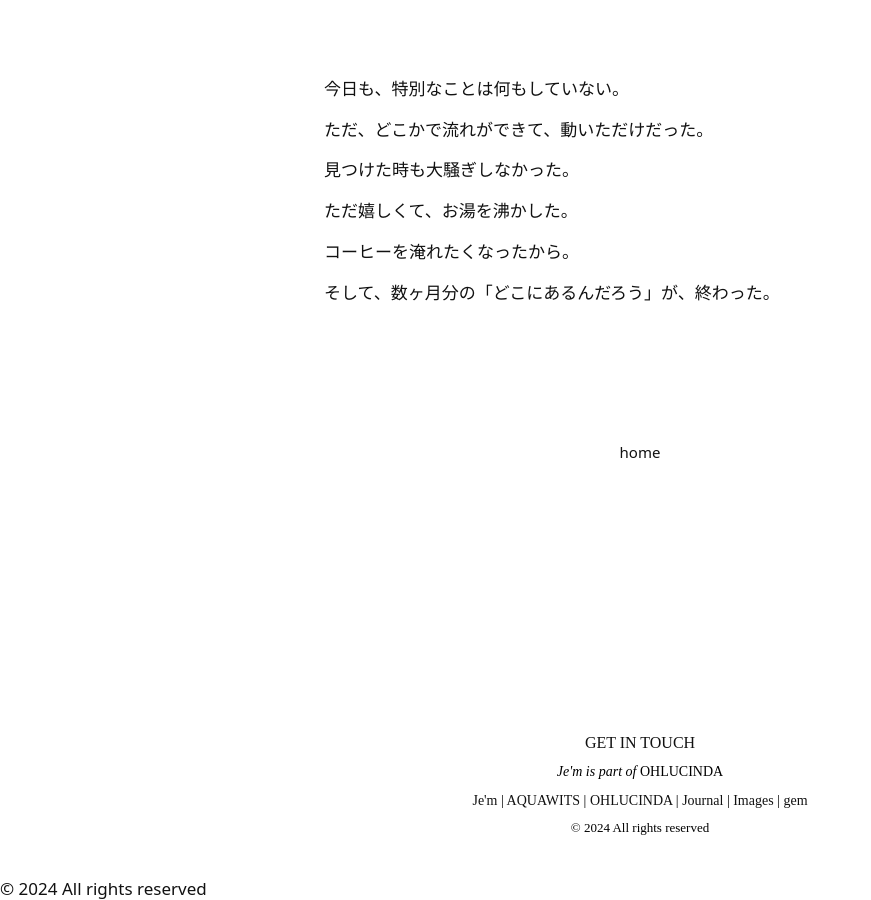
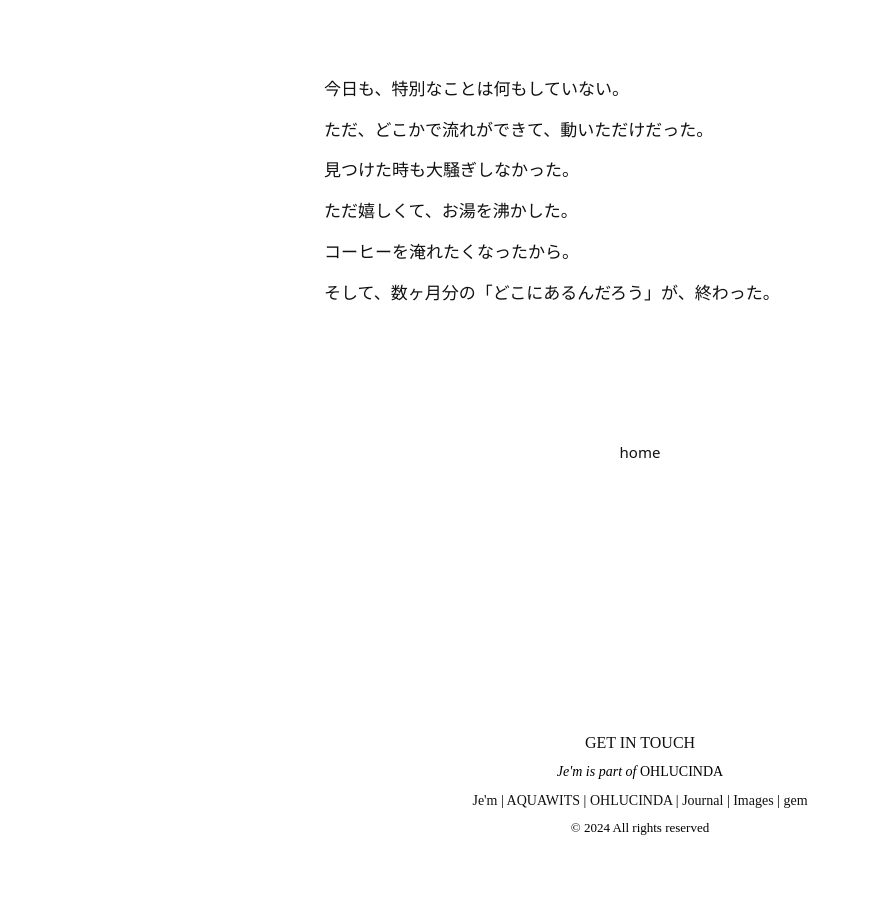
Before and after one commit to ohlucinda/ohlucinda-mobile, a Jekyll site: the page built from _posts/2026-05-01-赤いもの.md, in a window 1280 px wide and 900 px high, scrolled down 2476 px. Shown: the whole window, without its empty margins (0-871 px from the left). Built offline with Jekyll 4.4.1, drawn with Linux system fonts in a browser that asks for light colours; after the commit the page ends 3353 px from its top, so only the background shows below that.

Commit message:
Update default.html

```diff
--- a/_layouts/default.html
+++ b/_layouts/default.html
@@ -42,6 +42,7 @@
 </main>
 
 <div class="footer">
+
   <div class="touch">
     <a href="mailto:jemmusicja@duck.com">GET IN TOUCH</a>
   </div>
@@ -62,12 +63,5 @@
   <div class="copyright">
     © 2024 All rights reserved
   </div>
+
 </div>
-
-</body>
-</html>    © 2024 All rights reserved
-  </div>
-</div>
-
-</body>
-</html>
```
